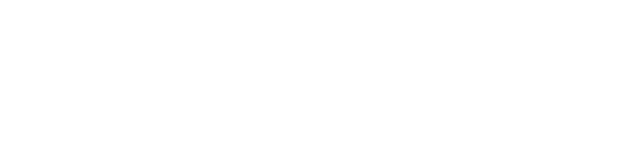
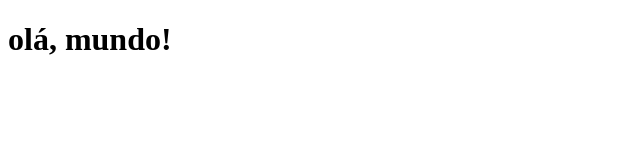
Before and after one commit to AntonioCarlos17/projeto_redes_sociais, a plain HTML site: page index.html in a window 1280 px wide. Shown: the whole page, without its empty margins (0-640 px from the left). Drawn offline with Linux system fonts and the light colour scheme.

Commit message:
Update index.html

```diff
--- a/index.html
+++ b/index.html
@@ -7,6 +7,6 @@
     <title>Projeto Redes Sociais</title>
 </head>
 <body>
-
+    <h1>olá, mundo!</h1>
 </body>
 </html>
```
